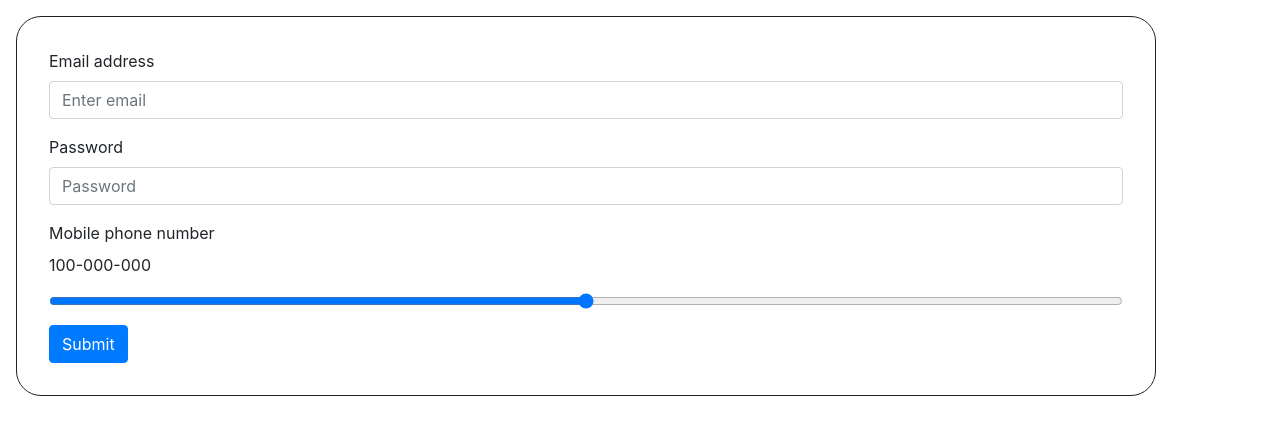
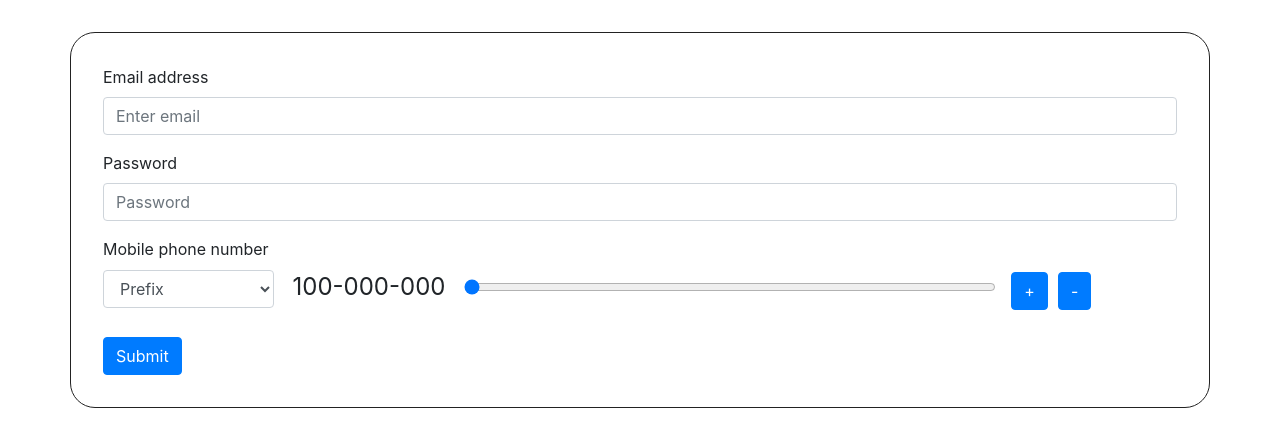
Before and after one commit to ktomkow/HellForms, a React (Create React App) app: page / in a window 1280 px wide. Shown: the top 446 px of the page. Built offline with nearby package versions, Linux system fonts and the light colour scheme.

Commit message:
First form probably done

```diff
--- a/src/App.js
+++ b/src/App.js
@@ -2,13 +2,18 @@ import './App.css';
 import Phones from './Phones';
 import 'bootstrap/dist/css/bootstrap.min.css';
 import './phones.css';
+import { Container } from 'react-bootstrap';
 
 function App() {
   return (
-    <div class="container phones-container">
+    <Container className="phones-container " style={{ margin: '2em auto' }} >
 
-      <Phones />
-    </div>
+      <div className="row ">
+        <div className="col">
+          <Phones />
+        </div>
+      </div>
+    </Container>
   );
 }
 
--- a/src/Phones.jsx
+++ b/src/Phones.jsx
@@ -3,6 +3,8 @@ import React, { useState } from 'react';
 
 const Phones = () => {
   const [number, setNumber] = useState(100000000);
+  const maxNumber = 999999999;
+  const minNumber = 100000000;
 
   const displayNumber = () => {
     const asString = number.toString();
@@ -13,6 +15,27 @@ const Phones = () => {
       '-' +
       asString.substring(6, 9)
     );
+  };
+
+  const prefixes = () => {
+    const prefixesArray = [{ value: 'Prefix' }];
+    for (let i = 0; i < 1000; i++) {
+      prefixesArray.push({ value: '+' + i.toString(), order: Math.random() });
+    }
+
+    return prefixesArray.sort((a, b) => a.order - b.order);
+  };
+
+  const increment = () => {
+    if (number < maxNumber) {
+      setNumber(number + 1);
+    }
+  };
+
+  const decrement = () => {
+    if (number > minNumber) {
+      setNumber(number - 1);
+    }
   };
 
   return (
@@ -28,13 +51,39 @@ const Phones = () => {
         </Form.Group>
         <Form.Group controlId='formGroupPhone'>
           <Form.Label>Mobile phone number</Form.Label>
-          <p>{displayNumber()}</p>
-          <Form.Control
-            type='range'
-            min='100000000'
-            max='999999999'
-            onChange={(e) => setNumber(e.target.value)}
-          />
+          <Form.Row className='cell-phone'>
+            <div className='col-2'>
+              <Form.Control as='select' className='mr-sm-2'>
+                {prefixes().map((x) => {
+                  return (
+                    <option value={x.value} key={x.value}>
+                      {x.value}
+                    </option>
+                  );
+                })}
+              </Form.Control>
+            </div>
+            <div className='col-2'>
+              <p className='number'>{displayNumber()}</p>
+            </div>
+            <div className='col'>
+              <Form.Control
+                type='range'
+                min={minNumber}
+                max={maxNumber}
+                value={number}
+                onChange={(e) => setNumber(parseInt(e.target.value))}
+              />
+            </div>
+            <div className='col-2'>
+              <Button className='small-buttons' onClick={increment}>
+                +
+              </Button>
+              <Button className='small-buttons' onClick={decrement}>
+                -
+              </Button>
+            </div>
+          </Form.Row>
         </Form.Group>
         <Button variant='primary' type='submit'>
           Submit
--- a/src/phones.css
+++ b/src/phones.css
@@ -4,3 +4,18 @@
   border: solid 1px #222;
   border-radius: 25px;
 }
+
+.cell-phone {
+  display: flex;
+  justify-content: space-between;
+  align-items: baseline;
+}
+
+.number {
+  text-align: center;
+  font-size: x-large;
+}
+
+.small-buttons {
+  margin: 0 5px;
+}
```
